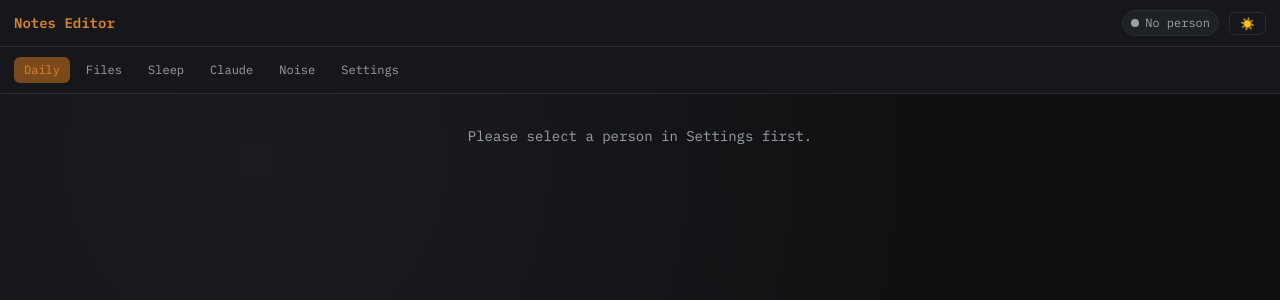
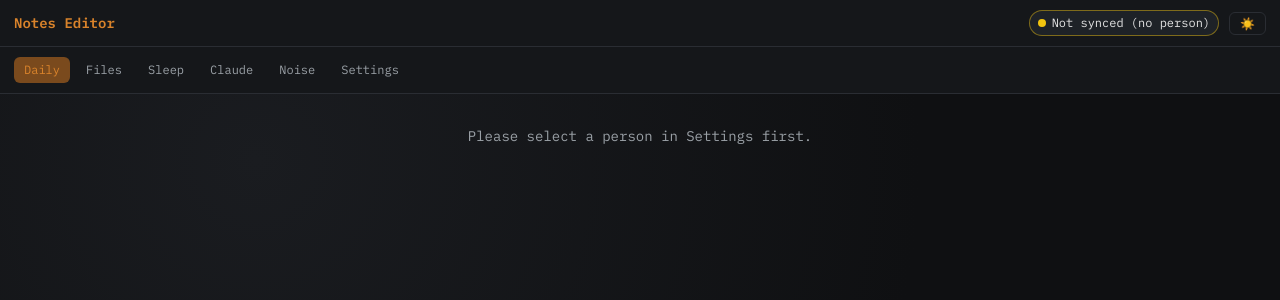
Before and after one commit to sebastianbartmann/notes_editor, a React (Vite) app in the folder clients/web/: page /daily in a window 1280 px wide. Shown: the top 300 px of the page. Built offline with nearby package versions, Linux system fonts and the light colour scheme; no server answers; sample sign-in values are in the browser's storage.

Commit message:
Simplify sync indicator to synced/not synced

```diff
--- a/clients/web/src/components/SyncIndicator/SyncIndicator.module.css
+++ b/clients/web/src/components/SyncIndicator/SyncIndicator.module.css
@@ -8,6 +8,10 @@
   border-radius: 999px;
   font-size: 12px;
   color: var(--muted);
+  max-width: 260px;
+  white-space: nowrap;
+  overflow: hidden;
+  text-overflow: ellipsis;
 }
 
 .dot {
@@ -17,31 +21,17 @@
   background: var(--muted);
 }
 
-.ok {
+.synced {
   color: var(--text);
 }
-.ok .dot {
+.synced .dot {
   background: #2ecc71;
 }
 
-.busy {
+.notSynced {
   color: var(--text);
+  border-color: rgba(241, 196, 15, 0.45);
 }
-.busy .dot {
+.notSynced .dot {
   background: #f1c40f;
 }
-
-.err {
-  color: var(--text);
-  border-color: rgba(231, 76, 60, 0.5);
-}
-.err .dot {
-  background: #e74c3c;
-}
-
-.offline {
-  color: var(--muted);
-}
-.offline .dot {
-  background: var(--muted);
-}
--- a/clients/web/src/components/SyncIndicator/SyncIndicator.tsx
+++ b/clients/web/src/components/SyncIndicator/SyncIndicator.tsx
@@ -1,5 +1,5 @@
 import { useEffect, useMemo, useState } from 'react'
-import { fetchSyncStatus, type SyncStatus, syncIfStale } from '../../api/sync'
+import { fetchSyncStatus, type SyncStatus } from '../../api/sync'
 import { usePerson } from '../../hooks/usePerson'
 import styles from './SyncIndicator.module.css'
 
@@ -13,7 +13,6 @@ function formatAge(ms: number): string {
 export default function SyncIndicator() {
   const { person } = usePerson()
   const [status, setStatus] = useState<SyncStatus | null>(null)
-  const [offline, setOffline] = useState(false)
 
   useEffect(() => {
     if (!person) return
@@ -26,19 +25,13 @@ export default function SyncIndicator() {
         const s = await fetchSyncStatus()
         if (cancelled) return
         setStatus(s)
-        setOffline(false)
       } catch {
-        if (cancelled) return
-        setOffline(true)
+        // Best-effort indicator: ignore transient failures so we don't flicker.
       }
     }
 
-    // App/page open: attempt a bounded sync if stale, then start polling.
-    ;(async () => {
-      await syncIfStale({ maxAgeMs: 30_000, timeoutMs: 2_000 })
-      await tick()
-      interval = window.setInterval(tick, 5_000)
-    })()
+    tick()
+    interval = window.setInterval(tick, 5_000)
 
     const onVisibility = () => {
       if (document.visibilityState === 'visible') {
@@ -56,38 +49,45 @@ export default function SyncIndicator() {
 
   const view = useMemo(() => {
     if (!person) {
-      return { cls: styles.offline, label: 'No person', title: 'Select a person in Settings.' }
-    }
-    if (offline) {
-      return { cls: styles.offline, label: 'Offline', title: 'Cannot reach server.' }
-    }
-    if (!status) {
-      return { cls: styles.busy, label: 'Sync...', title: 'Loading sync status...' }
+      return { cls: styles.notSynced, label: 'Not synced (no person)', title: 'Select a person in Settings.' }
     }
 
-    if (status.last_error) {
-      return { cls: styles.err, label: 'Sync error', title: status.last_error }
+    // Two-state indicator:
+    // - Synced: recent successful pull + nothing pending/in-progress + no recent errors
+    // - Not synced: otherwise, with a reason hint
+    if (!status) {
+      return { cls: styles.notSynced, label: 'Not synced (no status)', title: 'No sync status yet.' }
     }
 
-    if (status.in_progress || status.pending_pull || status.pending_push) {
-      return { cls: styles.busy, label: 'Syncing', title: 'Git sync in progress.' }
-    }
+    const now = Date.now()
+    const lastPullMs = status.last_pull_at ? Date.parse(status.last_pull_at) : NaN
+    const lastPullAge = Number.isNaN(lastPullMs) ? Infinity : now - lastPullMs
+    const lastErrAtMs = status.last_error_at ? Date.parse(status.last_error_at) : NaN
+    const lastErrAge = Number.isNaN(lastErrAtMs) ? Infinity : now - lastErrAtMs
 
-    const last = status.last_pull_at || status.last_push_at
-    if (last) {
-      const t = Date.parse(last)
-      if (!Number.isNaN(t)) {
-        const age = Date.now() - t
-        return {
-          cls: styles.ok,
-          label: `Synced ${formatAge(age)}`,
-          title: `Last sync activity: ${new Date(t).toLocaleString()}`,
-        }
+    const pending = status.in_progress || status.pending_pull || status.pending_push
+    const recentError = Boolean(status.last_error) && lastErrAge <= 10 * 60_000
+    const stale = lastPullAge > 2 * 60_000
+
+    const reasons: string[] = []
+    if (!status.last_pull_at) reasons.push('never pulled')
+    else if (stale) reasons.push(`stale ${formatAge(lastPullAge)}`)
+    if (pending) reasons.push('syncing')
+    if (recentError) reasons.push('recent error')
+
+    const isSynced = !pending && !recentError && !stale && Boolean(status.last_pull_at)
+    if (isSynced) {
+      return {
+        cls: styles.synced,
+        label: `Synced ${formatAge(lastPullAge)}`,
+        title: `Last pull: ${status.last_pull_at}`,
       }
     }
 
-    return { cls: styles.ok, label: 'Synced', title: 'No recent sync timestamp yet.' }
-  }, [offline, person, status])
+    const hint = reasons.length ? reasons.join(', ') : 'unknown'
+    const title = status.last_error ? `${hint}\n${status.last_error}` : hint
+    return { cls: styles.notSynced, label: `Not synced (${hint})`, title }
+  }, [person, status])
 
   return (
     <span className={`${styles.pill} ${view.cls}`} title={view.title}>
```
Also changed, not shown: 2 other files (tests, documents, lock files or other folders).
